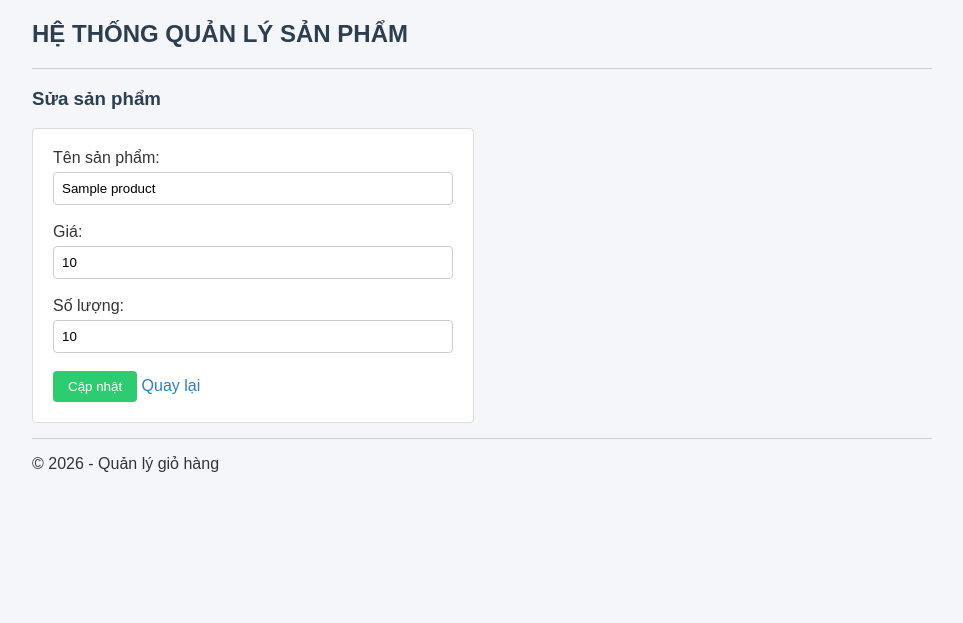
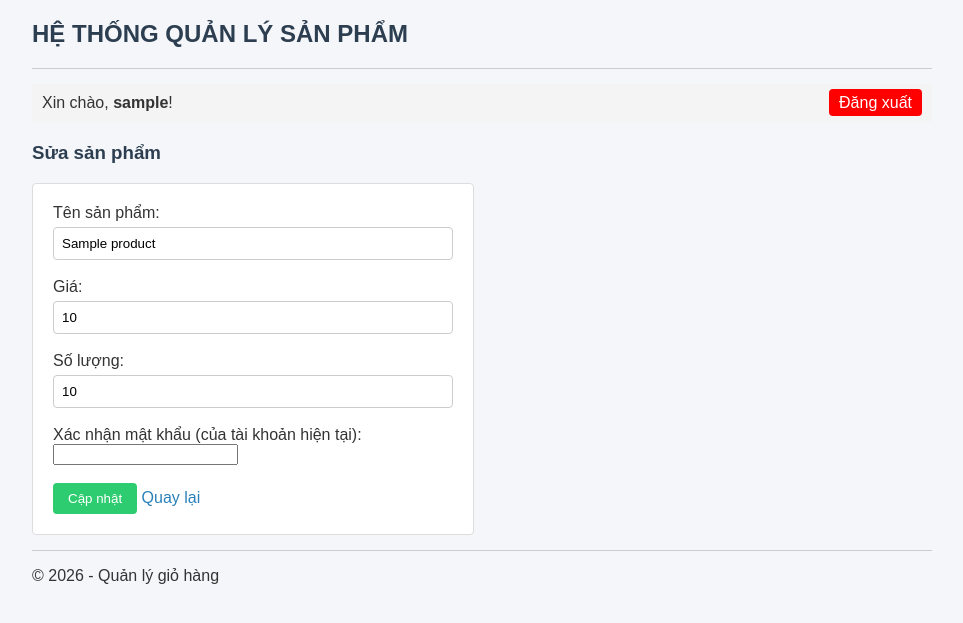
Before and after one commit to LanceHeaveny/VuThanhLong_24002046, a PHP site: page /product_edit.php?id=1 in a window 1280 px wide. Shown: the top 623 px of the page, without its empty margins (158-1121 px from the left). Run offline with PHP 8.4, Linux system fonts and the light colour scheme; the visitor is signed in with stand-in values (Sample User, id 1); tables that the repository leaves empty or names only in its code hold one stand-in row (values such as "Sample post").

Commit message:
Implement password confirmation on product edit
Added password confirmation for product editing.

```diff
--- a/buoi5/app/product_edit.php
+++ b/buoi5/app/product_edit.php
@@ -1,4 +1,5 @@
 <?php
+session_start();
 require_once 'common/dbConnect.php';
 require_once 'model/product.php';
 
@@ -18,15 +19,44 @@ $errors = [];
 $name = $productData['name'];
 $price = $productData['price'];
 $quantity = $productData['quantity'];
+$confirm_password = '';
 
 if ($_SERVER['REQUEST_METHOD'] === 'POST') {
     $name = trim($_POST['name'] ?? '');
     $price = (float)($_POST['price'] ?? 0);
     $quantity = (int)($_POST['quantity'] ?? 0);
+    $confirm_password = $_POST['confirm_password'] ?? '';
 
     $cart = new ShoppingCart();
     if ($cart->isValidation($name, $price, $quantity) === -1) {
         $errors[] = "Dữ liệu không hợp lệ (Tên không rỗng, Giá > 0, Số lượng > 0).";
+    }
+
+    // 2. Xác nhận mật khẩu của user đang đăng nhập
+    if (empty($confirm_password)) {
+        $errors[] = "Vui lòng nhập mật khẩu xác nhận.";
+    } else {
+        // Truy vấn lấy thông tin user từ database (giả sử bảng chứa user tên là 'users', cột là 'username' và 'password')
+        $stmtUser = $conn->prepare("SELECT * FROM users WHERE username = :username");
+        $stmtUser->execute(['username' => $_SESSION['username']]);
+        $user = $stmtUser->fetch(PDO::FETCH_ASSOC);
+
+        if (!$user) {
+            $errors[] = "Không tìm thấy thông tin tài khoản đăng nhập.";
+        } else {
+            // Kiểm tra mật khẩu (nếu bạn mã hóa password bằng password_hash, dùng password_verify.
+            // Nếu lưu dạng chuỗi thông thường thì đổi thành: $user['password'] !== $confirm_password)
+            $isPasswordCorrect = false;
+            if (password_get_info($user['password'])['algo'] != 0) {
+                $isPasswordCorrect = password_verify($confirm_password, $user['password']);
+            } else {
+                $isPasswordCorrect = ($user['password'] === $confirm_password);
+            }
+
+            if (!$isPasswordCorrect) {
+                $errors[] = "Mật khẩu xác nhận không chính xác.";
+            }
+        }
     }
 
     if (empty($errors)) {
@@ -46,6 +76,16 @@ if ($_SERVER['REQUEST_METHOD'] === 'POST') {
 
 include 'view/header.php';
 ?>
+
+
+<div style="display: flex; justify-content: space-between; align-items: center; background: #f4f4f4; padding: 10px; margin-bottom: 20px;">
+    <div>
+        <span>Xin chào, <strong><?php echo htmlspecialchars($_SESSION['username']); ?></strong>!</span>
+    </div>
+    <div>
+        <a href="logout.php" style="background: red; color: white; padding: 5px 10px; text-decoration: none; border-radius: 4px;" onclick="return confirm('Bạn có chắc chắn muốn đăng xuất?');">Đăng xuất</a>
+    </div>
+</div>
 
 <h3>Sửa sản phẩm</h3>
 
@@ -76,6 +116,11 @@ include 'view/header.php';
     </div>
     <br>
     <div>
+        <label>Xác nhận mật khẩu (của tài khoản hiện tại):</label><br>
+        <input type="password" name="confirm_password" required>
+    </div>
+    <br>
+    <div>
         <button type="submit">Cập nhật</button>
         <a href="product_list.php">Quay lại</a>
     </div>
```
